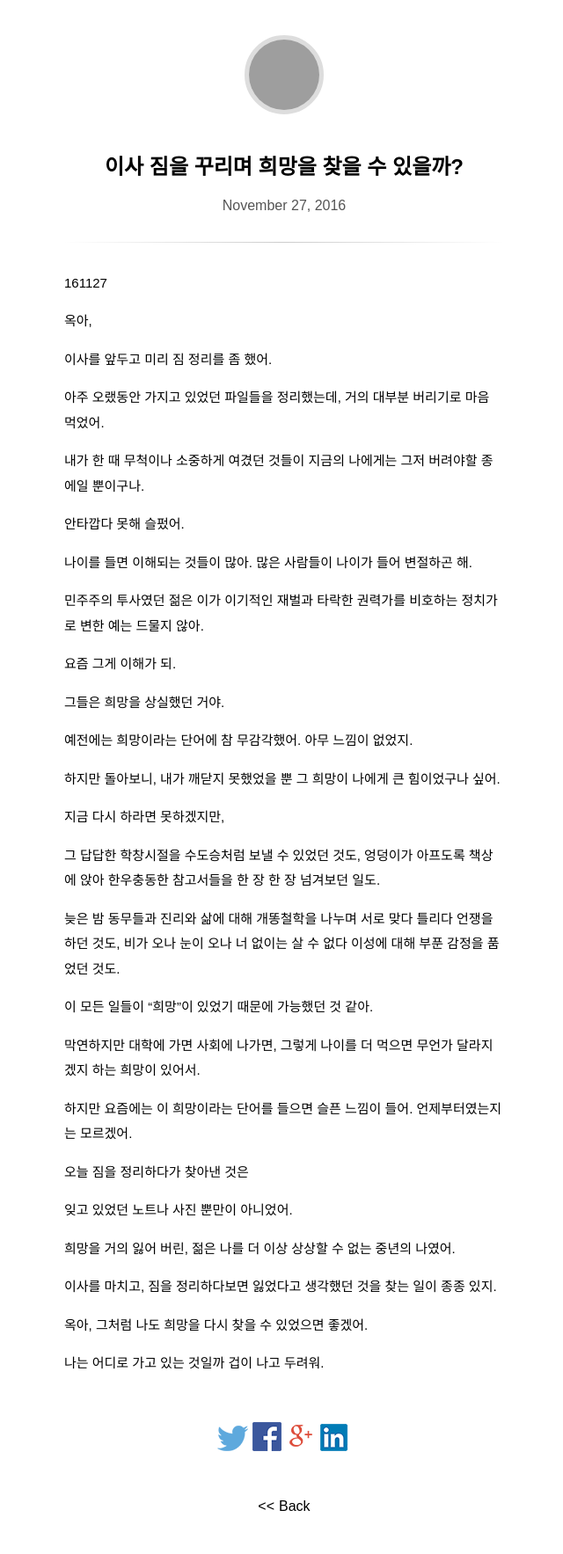
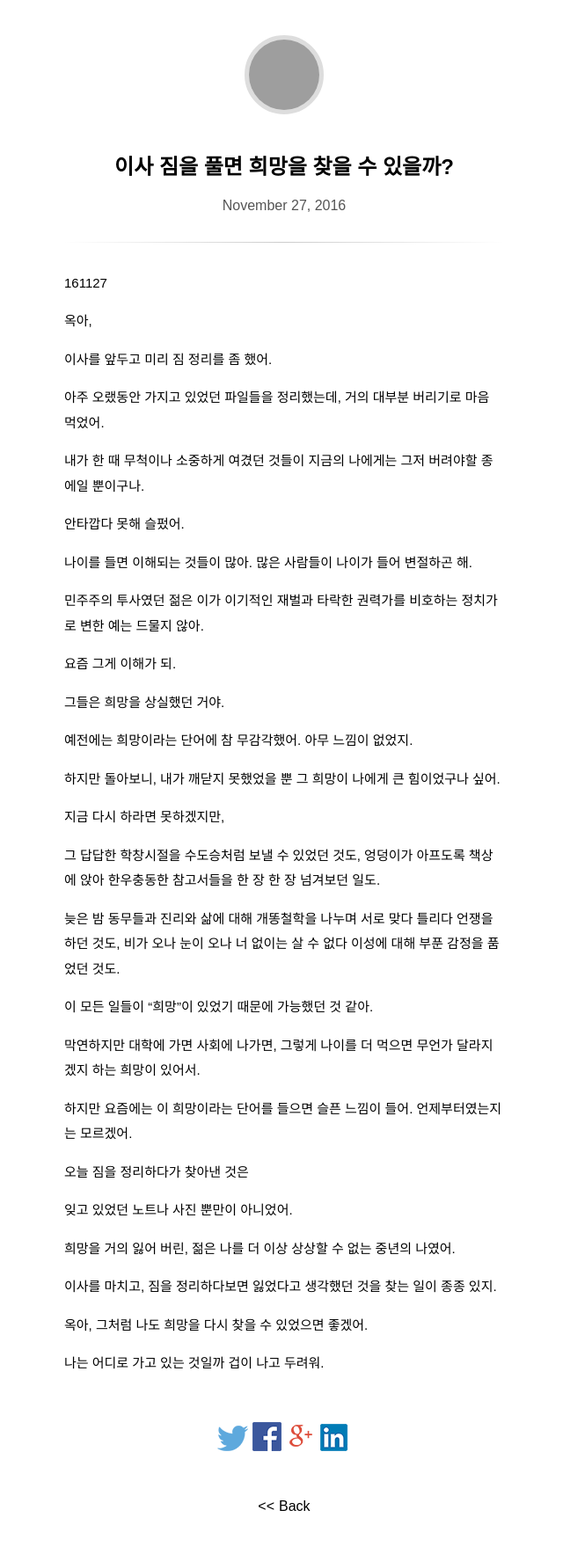
Before and after one commit to pinedance/blog, a Jekyll site: the page built from _posts/2016/07-12/2016-11-27-이사-짐을-풀면-희망을-찾을-수-있을까.md, in a window 1280 px wide. Shown: the whole page at 88% size, without its empty margins (317-957 px from the left). Built offline with Jekyll 4.4.1, drawn with Linux system fonts in a browser that asks for light colours; some web fonts are replaced; grey boxes are pictures that could not be loaded.

Commit message:
update previous posts

```diff
--- a/_posts/2016/07-12/2016-11-27-이사-짐을-풀면-희망을-찾을-수-있을까.md
+++ b/_posts/2016/07-12/2016-11-27-이사-짐을-풀면-희망을-찾을-수-있을까.md
@@ -1,6 +1,6 @@
 ---
 layout: post
-title:  "이사 짐을 꾸리며 희망을 찾을 수 있을까?"
+title:  "이사 짐을 풀면 희망을 찾을 수 있을까?"
 categories: 고옥이에게
 ---
 
```
